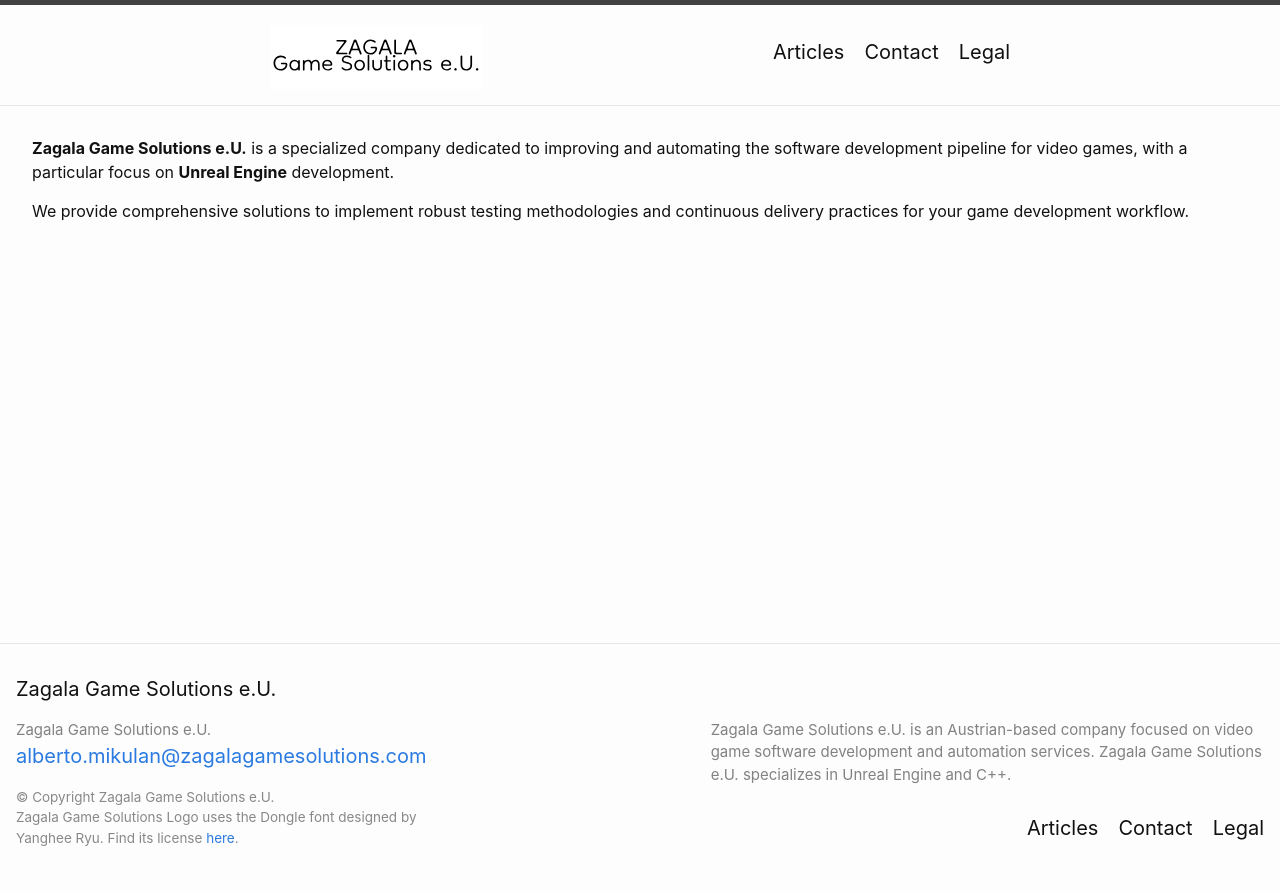
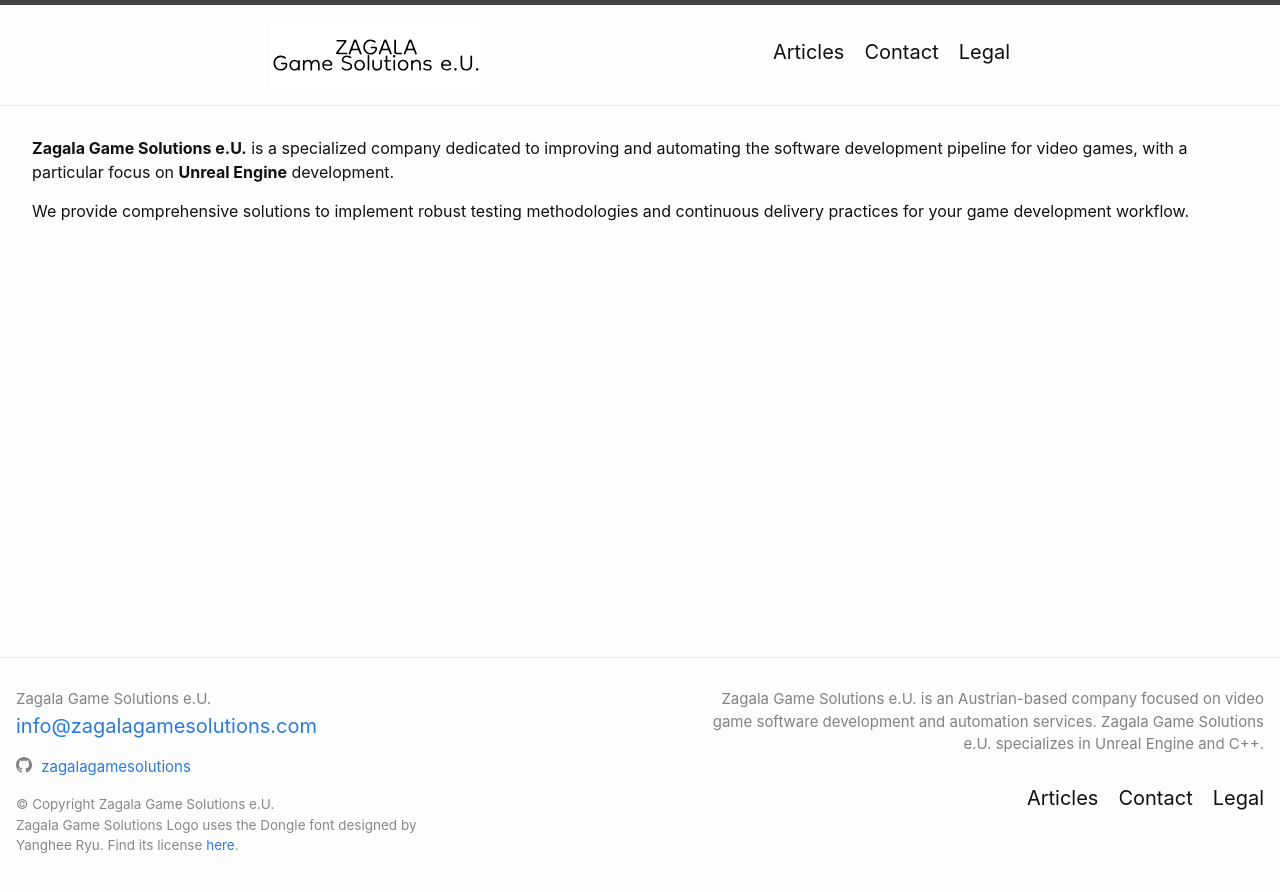
Before and after one commit to zagalagamesolutions/zagalagamesolutions.github.io, a Jekyll site: the page built from index.markdown, in a window 1280 px wide. Shown: the top 892 px of the page. Built offline with Jekyll 4.4.1, drawn with Linux system fonts in a browser that asks for light colours.

Commit message:
Add github link. Improve footer presentation.

```diff
--- a/_config.yml
+++ b/_config.yml
@@ -19,7 +19,7 @@
 # in the templates via {{ site.myvariable }}.
 
 title: Zagala Game Solutions e.U.
-email: alberto.mikulan@zagalagamesolutions.com
+email: info@zagalagamesolutions.com
 description: >- # this means to ignore newlines until "baseurl:"
   Zagala Game Solutions e.U. is an Austrian-based company focused on video game software development and automation services.
   Zagala Game Solutions e.U. specializes in Unreal Engine and C++.
@@ -27,7 +27,7 @@
 domain: zagalagamesolutions.com
 url: https://zagalagamesolutions.com/ # the base hostname & protocol for your site, e.g. http://example.com
 # twitter_username: jekyllrb
-# github_username:  jekyll
+github_username:  zagalagamesolutions
 
 # Build settings
 theme: minima
--- a/_includes/footer.html
+++ b/_includes/footer.html
@@ -3,9 +3,7 @@
 
   <div class="wrapper responsive-container">
 
-    <h2 class="footer-heading">{{ site.title | escape }}</h2>
-
-    <div class="footer-col-wrapper">
+    <div class="footer-col-wrapper" style="display: flex; justify-content: space-between; align-items: flex-start; flex-wrap: wrap;">
       <div class="footer-col footer-col-1">
         <ul class="contact-list">
           <li class="p-name">
@@ -19,17 +17,18 @@
             <li><a class="u-email" href="mailto:{{ site.email }}">{{ site.email }}</a></li>
             {%- endif -%}
         </ul>
+        <div class="github">
+          {%- include social.html -%}
+        </div>
         <div style="margin-top: 1rem; font-size: 0.9em; color: #888;">
           &copy; Copyright Zagala Game Solutions e.U.<br>
           Zagala Game Solutions Logo uses the Dongle font designed by Yanghee Ryu. Find its license <a class="u-logo-license" href="https://fonts.google.com/specimen/Dongle/license" target="_blank" rel="noopener">here</a>.
         </div>
       </div>
 
-      <div class="footer-col footer-col-2">
-        {%- include social.html -%}
-      </div>
 
-      <div class="footer-col footer-col-3">
+
+      <div class="footer-col footer-col-3" style="margin-left: auto; text-align: right;">
         <p>{{- site.description | escape -}}</p>
         {%- assign default_paths = site.pages | map: "path" -%}
         {%- assign page_paths = site.header_pages | default: default_paths -%}
```
